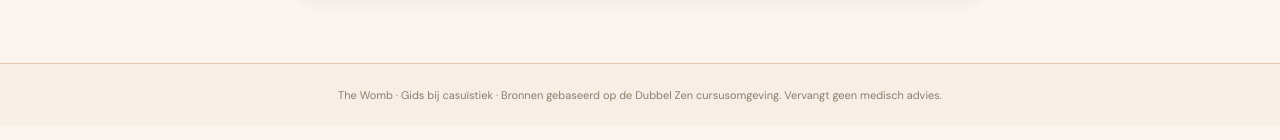
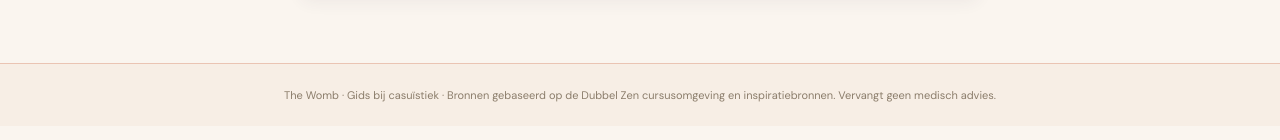
Before and after one commit to Dubbelzen/The-Womb---Kennistool, a plain HTML site: page index.html in a window 1280 px wide. Shown: the part 548-688 px from the top of the page. Drawn offline with Linux system fonts and the light colour scheme.

Commit message:
Update index.html

```diff
--- a/index.html
+++ b/index.html
@@ -94,7 +94,7 @@ footer { text-align: center; padding: 24px 20px; font-size: 11px; color: #8B7D6B
   </div>
 </div>
 
-<footer>The Womb · Gids bij casuïstiek · Bronnen gebaseerd op de Dubbel Zen cursusomgeving. Vervangt geen medisch advies.</footer>
+<footer>The Womb · Gids bij casuïstiek · Bronnen gebaseerd op de Dubbel Zen cursusomgeving en inspiratiebronnen. Vervangt geen medisch advies.</footer>
 
 <script>
 const VERTALINGEN = {
```
